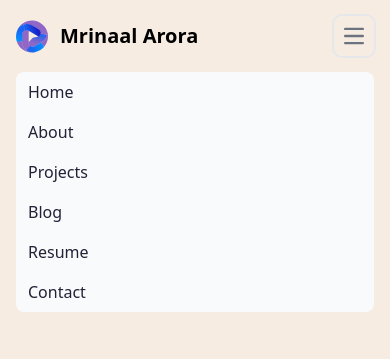
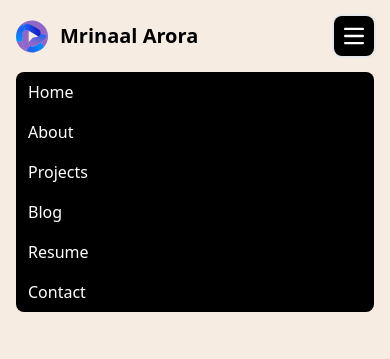
Before and after one commit to aroramrinaal/my-portfolio, a Next.js app: page / in a window 390 px wide. Both pictures are taken after a click on the button "Toggle menu". Shown: the top 359 px of the page. Built offline with nearby package versions, Linux system fonts and the light colour scheme.

Commit message:
Update Navbar component styling and behavior

```diff
--- a/src/components/Navbar.tsx
+++ b/src/components/Navbar.tsx
@@ -1,59 +1,3 @@
-// import React, { useState } from 'react';
-// import Link from 'next/link';
-// import Image from 'next/image';
-
-// const Navbar = () => {
-//     const [isMenuOpen, setIsMenuOpen] = useState(false);
-
-//     const toggleMenu = () => {
-//         setIsMenuOpen(!isMenuOpen);
-//     };
-
-//     return (
-//         <nav className="border-gray-200 bg-linen">
-//             <div className="max-w-screen-xl flex flex-wrap items-center justify-between mx-auto p-4">
-//                 <Link href="/" className="flex items-center space-x-3 rtl:space-x-reverse">
-//                     <Image src="/mylogo.svg" alt="MyLogo" width={32} height={32} />
-//                     <span className="self-center text-xl md:text-3xl font-semibold whitespace-nowrap">Mrinaal Arora</span>
-//                 </Link>
-//                 <button
-//                     onClick={toggleMenu}
-//                     type="button"
-//                     className="inline-flex items-center p-2 w-10 h-10 justify-center text-sm text-gray-500 rounded-lg md:hidden hover:bg-gray-100 focus:outline-none focus:ring-2 focus:ring-gray-200 dark:text-gray-400 dark:hover:bg-gray-700 dark:focus:ring-gray-600"
-//                     aria-controls="navbar-solid-bg"
-//                     aria-expanded={isMenuOpen}
-//                 >
-//                     <span className="sr-only">Toggle menu</span>
-//                     <svg className="w-5 h-5" aria-hidden="true" xmlns="http://www.w3.org/2000/svg" fill="none" viewBox="0 0 17 14">
-//                         <path stroke="currentColor" strokeLinecap="round" strokeLinejoin="round" strokeWidth="2" d="M1 1h15M1 7h15M1 13h15" />
-//                     </svg>
-//                 </button>
-//                 <div className={`${isMenuOpen ? 'block' : 'hidden'} w-full md:block md:w-auto`} id="navbar-solid-bg">
-//                     <ul className="flex flex-col font-medium mt-4 rounded-lg bg-gray-50 md:space-x-8 rtl:space-x-reverse md:flex-row md:mt-0 md:border-0 md:bg-transparent dark:bg-gray-800 md:dark:bg-transparent dark:border-gray-700">
-//                         {['Home', 'About', 'Projects', 'Blog', 'Resume', 'Contact'].map((item) => (
-//                             <li key={item}>
-//                                 <Link
-//                                     href={item === 'Home' ? "/" : `/${item.toLowerCase()}`}
-//                                     target={item === 'Resume' ? "_blank" : ""}
-//                                     rel={item === 'Resume' ? "noopener noreferrer" : ""}
-//                                     className="block py-2 px-3 md:p-0 text-base md:text-lg text-darkPurple rounded md:hover:bg-transparent md:border-0 hover:underline underline-offset-4"
-//                                     onClick={() => setIsMenuOpen(false)}
-//                                 >
-//                                     {item}
-//                                 </Link>
-//                             </li>
-//                         ))}
-//                     </ul>
-
-//                 </div>
-//             </div>
-//         </nav>
-//     );
-// };
-
-// export default Navbar;
-
-
 import React, { useState } from 'react';
 import Link from 'next/link';
 import Image from 'next/image';
@@ -75,7 +19,7 @@ const Navbar = () => {
                 <button
                     onClick={toggleMenu}
                     type="button"
-                    className="inline-flex items-center p-2 w-10 h-10 justify-center text-sm text-gray-500 rounded-lg md:hidden hover:bg-gray-100 focus:outline-none focus:ring-2 focus:ring-gray-200 dark:text-gray-400 dark:hover:bg-gray-700 dark:focus:ring-gray-600"
+                    className="inline-flex items-center p-2 w-10 h-10 justify-center text-sm text-white rounded-lg md:hidden bg-black hover:bg-gray-900 focus:outline-none focus:ring-2 focus:ring-gray-200"
                     aria-controls="navbar-solid-bg"
                     aria-expanded={isMenuOpen}
                 >
@@ -85,7 +29,7 @@ const Navbar = () => {
                     </svg>
                 </button>
                 <div className={`${isMenuOpen ? 'block' : 'hidden'} w-full md:block md:w-auto`} id="navbar-solid-bg">
-                    <ul className="flex flex-col font-medium mt-4 rounded-lg bg-gray-50 md:space-x-8 rtl:space-x-reverse md:flex-row md:mt-0 md:border-0 md:bg-transparent dark:bg-gray-800 md:dark:bg-transparent dark:border-gray-700">
+                    <ul className="flex flex-col font-medium mt-4 rounded-lg bg-black md:bg-transparent md:space-x-8 rtl:space-x-reverse md:flex-row md:mt-0 md:border-0">
                         {['Home', 'About', 'Projects', 'Blog', 'Resume', 'Contact'].map((item) => (
                             <li key={item}>
                                 <Link
@@ -94,7 +38,7 @@ const Navbar = () => {
                                         : item === 'Home' ? "/" : `/${item.toLowerCase()}`}
                                     target={item === 'Resume' ? "_blank" : ""}
                                     rel={item === 'Resume' ? "noopener noreferrer" : ""}
-                                    className="block py-2 px-3 md:p-0 text-base md:text-lg text-darkPurple rounded md:hover:bg-transparent md:border-0 hover:underline underline-offset-4"
+                                    className="block py-2 px-3 md:p-0 text-base md:text-lg text-white md:text-darkPurple rounded md:hover:bg-transparent md:border-0 md:hover:underline md:hover:underline-offset-4"
                                     onClick={() => setIsMenuOpen(false)}
                                 >
                                     {item}
```
